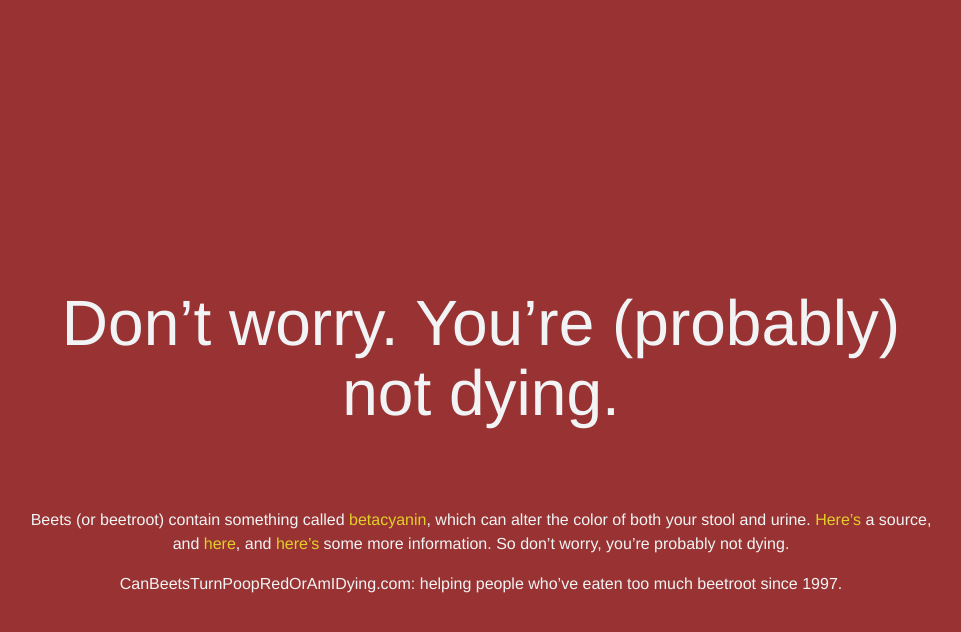
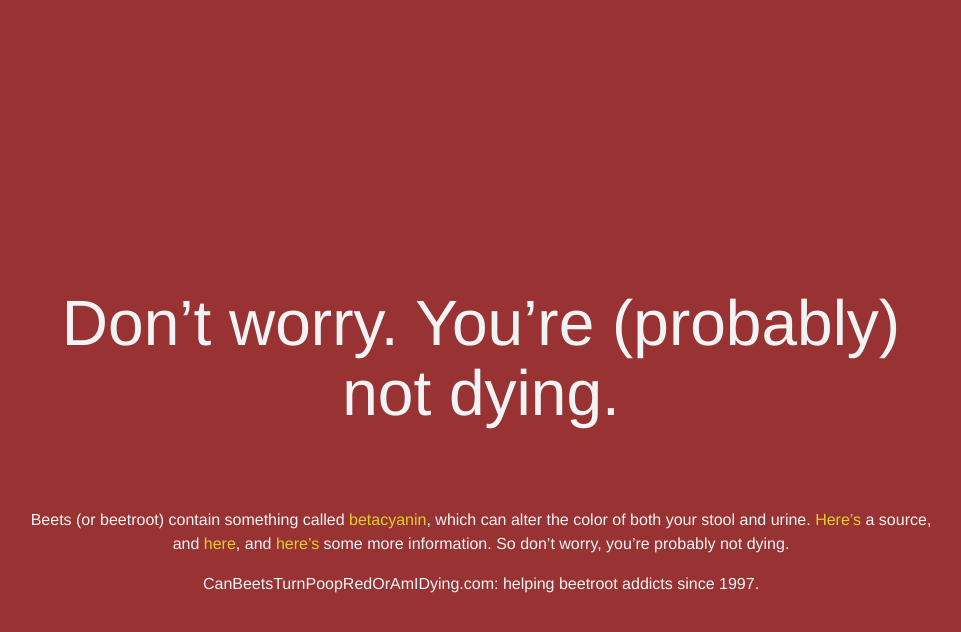
Before and after one commit to canbeetsturnpoopredoramidying/canbeetsturnpoopredoramidying, a Jekyll site: the page built from index.md, in a window 1280 px wide. Shown: the top 632 px of the page, without its empty margins (159-1120 px from the left). Built offline with Jekyll 4.4.1, drawn with Linux system fonts in a browser that asks for light colours; some web fonts are replaced; our own code applies the rules of GitHub Pages for plain Markdown files.

Commit message:
Added target=blank and edited text

```diff
--- a/index.md
+++ b/index.md
@@ -5,6 +5,6 @@
 # Don't worry. You're (probably) not dying.
 
 <br/><br/>
-<p style="text-align:center;">Beets (or beetroot) contain something called <a href="https://en.wikipedia.org/wiki/Betalain">betacyanin</a>, which can alter the color of both your stool and urine. <a href="http://dmd.aspetjournals.org/content/29/4/539">Here’s</a> a source, and <a href="http://journals.lww.com/jpharmacogenetics/Abstract/1993/12000/Beeturia_and_the_biological_fate_of_beetroot.4.aspx">here</a>, and <a href="http://www.livestrong.com/article/525407-beets-blood-in-the-stool/">here’s</a> some more information. So don’t worry, you’re probably not dying. </p>
+<p style="text-align:center;">Beets (or beetroot) contain something called <a href="https://en.wikipedia.org/wiki/Betalain" target="_blank">betacyanin</a>, which can alter the color of both your stool and urine. <a href="http://dmd.aspetjournals.org/content/29/4/539" target="_blank">Here’s</a> a source, and <a href="http://journals.lww.com/jpharmacogenetics/Abstract/1993/12000/Beeturia_and_the_biological_fate_of_beetroot.4.aspx" target="_blank">here</a>, and <a href="http://www.livestrong.com/article/525407-beets-blood-in-the-stool/" target="_blank">here’s</a> some more information. So don’t worry, you’re probably not dying. </p>
 
-<p style="text-align:center;">CanBeetsTurnPoopRedOrAmIDying.com: helping people who’ve eaten too much beetroot since 1997.</p>
+<p style="text-align:center;">CanBeetsTurnPoopRedOrAmIDying.com: helping beetroot addicts since 1997.</p>
```
